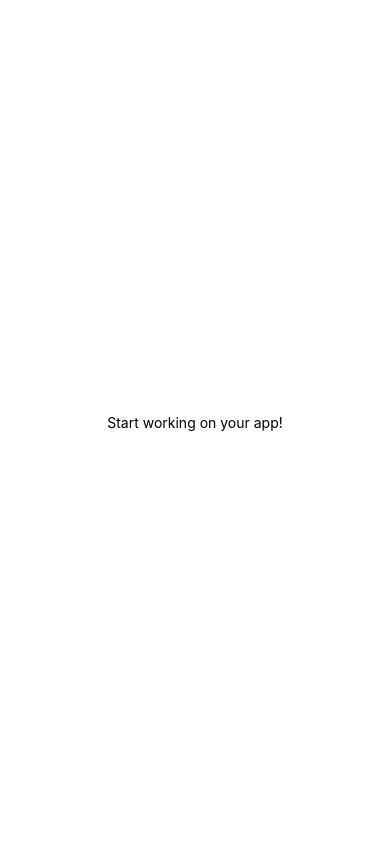
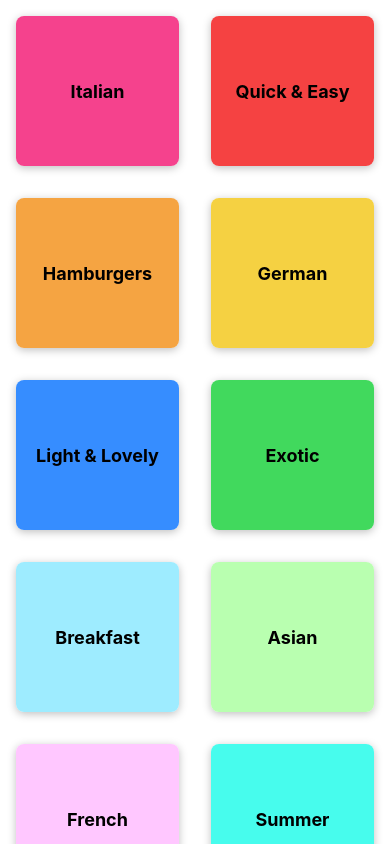
Before and after one commit to cd-roman/meals-app, a React Native app: screen / in a window 390 px wide. Built offline with nearby package versions, Linux system fonts and the light colour scheme.

Commit message:
Refactor app structure and add categories screen with grid tiles

```diff
--- a/App.js
+++ b/App.js
@@ -1,20 +1,15 @@
 import { StatusBar } from "expo-status-bar";
-import { StyleSheet, Text, View } from "react-native";
+import { StyleSheet, SafeAreaView } from "react-native";
+import CategoriesScreen from "./screens/CategoriesScreen";
 
 export default function App() {
   return (
-    <View style={styles.container}>
-      <Text>Start working on your app!</Text>
-      <StatusBar style="auto" />
-    </View>
+    <>
+      <StatusBar style="light" />
+      <SafeAreaView />
+      <CategoriesScreen />
+    </>
   );
 }
 
-const styles = StyleSheet.create({
-  container: {
-    flex: 1,
-    backgroundColor: "#fff",
-    alignItems: "center",
-    justifyContent: "center",
-  },
-});
+const styles = StyleSheet.create({});
--- a/app.json
+++ b/app.json
@@ -5,6 +5,7 @@
     "version": "1.0.0",
     "orientation": "portrait",
     "icon": "./assets/icon.png",
+    "backgroundColor": "#24180f",
     "userInterfaceStyle": "light",
     "splash": {
       "image": "./assets/splash.png",
--- /dev/null
+++ b/components/CategoryGridTile.js
@@ -0,0 +1,56 @@
+import { View, Pressable, Text, StyleSheet, Platform } from "react-native";
+
+function CategoryGridTile({ title, color }) {
+  return (
+    <View style={styles.gridItem}>
+      <Pressable
+        android_ripple={{ color: "#ccc" }}
+        style={({ pressed }) => [
+          styles.button,
+          pressed ? styles.buttonPressed : null,
+        ]}
+      >
+        <View style={[styles.innerContainer, { backgroundColor: color }]}>
+          <Text style={styles.title}>{title}</Text>
+        </View>
+      </Pressable>
+    </View>
+  );
+}
+
+export default CategoryGridTile;
+
+const styles = StyleSheet.create({
+  gridItem: {
+    flex: 1,
+    margin: 16,
+    height: 150,
+    borderRadius: 8,
+    // shadow for Android
+    elevation: 4,
+    //shadow for iOS
+    backgroundColor: "white",
+    shadowColor: "black",
+    shadowOffset: { width: 0, height: 2 },
+    shadowOpacity: 0.25,
+    shadowRadius: 8,
+    overflow: Platform.OS === "android" ? "hidden" : "visible",
+  },
+  button: {
+    flex: 1,
+  },
+  buttonPressed: {
+    opacity: 0.5,
+  },
+  innerContainer: {
+    flex: 1,
+    padding: 16,
+    borderRadius: 8,
+    justifyContent: "center",
+    alignItems: "center",
+  },
+  title: {
+    fontSize: 18,
+    fontWeight: "bold",
+  },
+});
--- /dev/null
+++ b/screens/CategoriesScreen.js
@@ -0,0 +1,23 @@
+import { FlatList } from "react-native";
+import CategoryGridTile from "../components/CategoryGridTile";
+
+import { CATEGORIES } from "../data/dummy-data";
+
+function renderCategoryItem(itemData) {
+  return (
+    <CategoryGridTile title={itemData.item.title} color={itemData.item.color} />
+  );
+}
+
+function CategoriesScreen() {
+  return (
+    <FlatList
+      data={CATEGORIES}
+      keyExtractor={(item) => item.id}
+      renderItem={renderCategoryItem}
+      numColumns={2}
+    />
+  );
+}
+
+export default CategoriesScreen;
```
